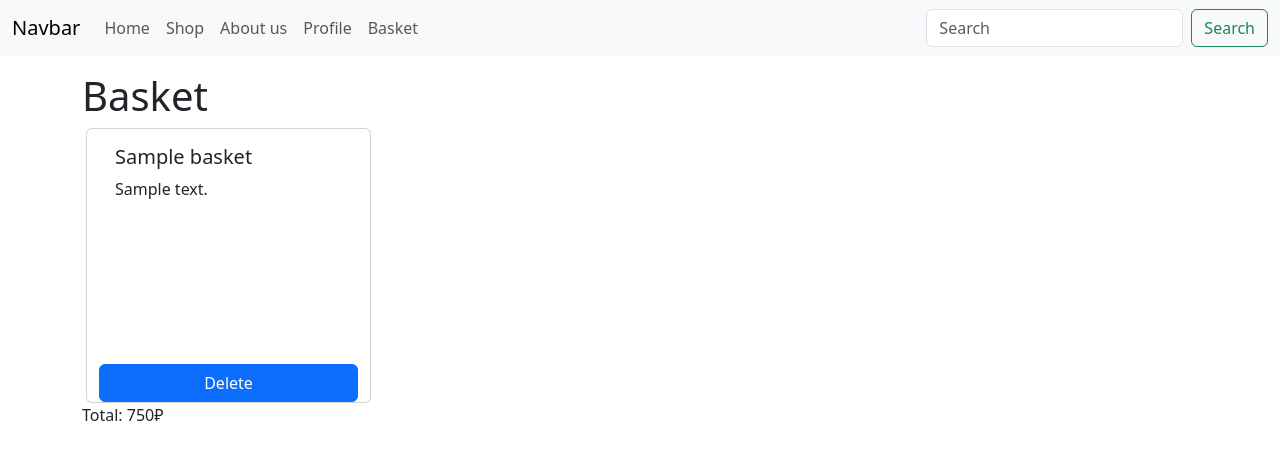
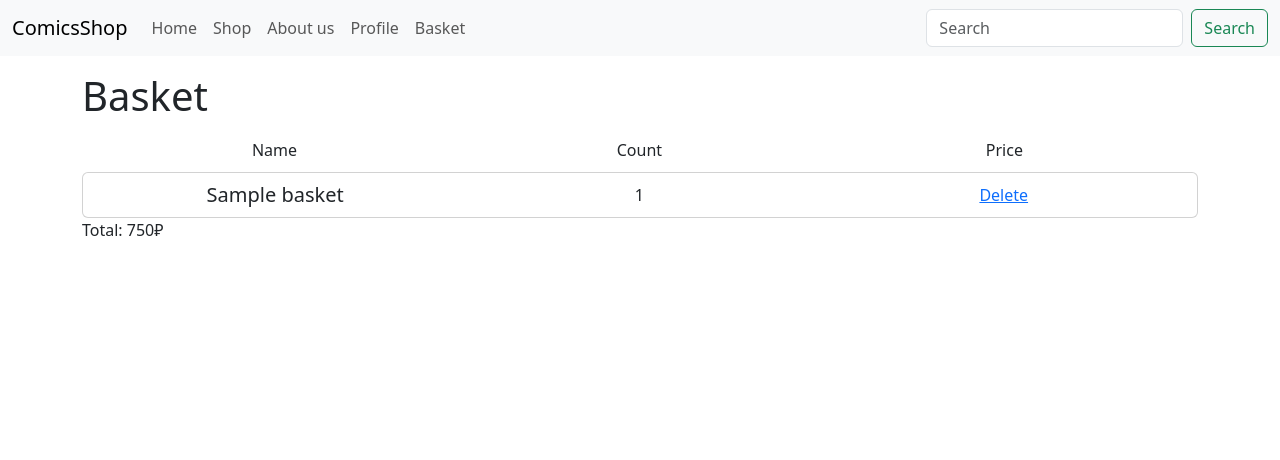
Before and after one commit to Veter-ok/online-shop-flask, a Flask app: page /basket in a window 1280 px wide. Shown: the top 460 px of the page. Run offline with Flask 3, Linux system fonts and the light colour scheme; a user stored in the database is signed in; tables that the repository leaves empty hold one stand-in row (values such as "Sample post").

Commit message:
Fix bugs

```diff
--- a/data/baskets.py
+++ b/data/baskets.py
@@ -11,6 +11,7 @@ class Basket(SqlAlchemyBase):
     id_product = sqlalchemy.Column(sqlalchemy.Integer)
     name = sqlalchemy.Column(sqlalchemy.String, nullable=True)
     description = sqlalchemy.Column(sqlalchemy.String, nullable=True)
+    count = sqlalchemy.Column(sqlalchemy.Integer)
     img = sqlalchemy.Column(sqlalchemy.String, nullable=True)
     id_user = sqlalchemy.Column(sqlalchemy.Integer, sqlalchemy.ForeignKey("users.id"), nullable=True)
     user = orm.relationship('User')
--- a/data/products.py
+++ b/data/products.py
@@ -12,5 +12,12 @@ products = [
         'description': '"Нелюди" - одна из самых продолжительных нестандартных серий Marvel. Речь идёт о расе генетически аномальных индивидов, изолированно живущих в островном королевстве Аттилан.',
         'img': 'images/2.jpg',
         'price': 750
+    },
+    {
+        'id': 2,
+        'name': 'Сорвиголова. Полное издание',
+        'description': '"В рамках своего рана, который определил характер персонажа, Брайан Майкл Бендис, используя бульварный стиль повествования с гибким и современным подходом, показал всё богатое разнообразие персонажей и психологических драм',
+        'img': 'images/3.jpg',
+        'price': 2030
     }
 ]
--- a/data/users.py
+++ b/data/users.py
@@ -6,7 +6,6 @@ from flask_login import UserMixin
 
 class User(SqlAlchemyBase, UserMixin):
     __tablename__ = 'users'
-
     id = sqlalchemy.Column(sqlalchemy.Integer,
                            primary_key=True, autoincrement=True)
     username = sqlalchemy.Column(sqlalchemy.String, nullable=True)
--- a/main.py
+++ b/main.py
@@ -40,11 +40,13 @@ def login():
 def singup():
     form = SingUpForm()
     if form.validate_on_submit():
-        password = generate_password_hash(form.password.data, 'sha256')
-        new_user = User(username=form.name.data, email=form.email.data, password=password)
-        db_sess.add(new_user)
-        db_sess.commit()
-        return redirect(url_for('login'))
+        user = db_sess.query(User).filter(User.email == form.email.data).first()
+        if user is None:
+            password = generate_password_hash(form.password.data, 'sha256')
+            new_user = User(username=form.name.data, email=form.email.data, password=password)
+            db_sess.add(new_user)
+            db_sess.commit()
+            return redirect(url_for('login'))
     return render_template("singup.html", current_user=current_user, form=form)
 
 @app.route('/profile/')
@@ -64,25 +66,31 @@ def logout():
 @login_required
 def basket():
     currnet_basket = db_sess.query(Basket).filter(Basket.id_user == current_user.id)
-    total = sum([products[item.id_product]['price'] for item in currnet_basket])
-    print(total)
+    total = sum([products[item.id_product]['price'] * item.count for item in currnet_basket])
     return render_template('basket.html', basket=currnet_basket, total=total)
 
 @app.route('/add_to_basket/<productID>')
 @login_required
 def add_to_basket(productID):
-    if db_sess.query(Basket).filter(Basket.id_product == productID and Basket.id_user == current_user.id).first() is None:
+    data = db_sess.query(Basket).filter(Basket.id_product == productID, Basket.id_user == current_user.id)
+    if data.first() is None:
         product = products[int(productID)]
-        new_product = Basket(id_product=int(productID), name=product['name'], description=product['description'], img=product['img'], id_user=current_user.id)
+        new_product = Basket(id_product=int(productID), name=product['name'], description=product['description'], count=1, img=product['img'], id_user=current_user.id)
         db_sess.add(new_product)
+        db_sess.commit()
+    else:
+        data.update({'count': data.first().count + 1})
         db_sess.commit()
     return redirect(url_for('basket'))
 
 @app.route('/delete_to_basket/<productID>')
 @login_required
 def delete_to_basket(productID):
-    #Basket.query.filter(Basket.id_product == productID and Basket.id_user == current_user.id).delete()
-    db_sess.query(Basket).filter(Basket.id_product == productID and Basket.id_user == current_user.id).delete()
+    data = db_sess.query(Basket).filter(Basket.id_product == productID and Basket.id_user == current_user.id)
+    if data.first().count > 1:
+        data.update({'count': data.first().count - 1})
+    elif data.first().count == 1:
+        data.delete()
     db_sess.commit()
     return redirect(url_for('basket'))
 
--- /dev/null
+++ b/static/css/basket.css
@@ -0,0 +1,43 @@
+.cards {
+	display: grid;
+	grid-template-columns: 1fr;
+	grid-row: auto;
+	gap: 20px;
+}
+
+.cards-header {
+	display: grid;
+	grid-template-columns: 33.3% 33.3% 33.3%;
+	padding: 10px;
+}
+
+.cards-header-item {
+	display: block;
+	margin: auto;
+	text-align: center;
+}
+
+.card {
+	display: grid;
+	grid-template-columns: 33.3% 33.3% 33.3%;
+	padding: 10px;
+}
+
+.card-title {
+	display: block;
+	margin: auto;
+	text-align: center;
+	font-size: 20px;
+}
+
+.count {
+	display: block;
+	margin: auto;
+	text-align: center;
+}
+
+a {
+	display: block;
+	margin: auto;
+	text-align: center;
+}
--- a/templates/base.html
+++ b/templates/base.html
@@ -3,13 +3,14 @@
   <head>
     <meta charset="utf-8">
     <meta name="viewport" content="width=device-width, initial-scale=1">
-    <title>Bootstrap demo</title>
+    <title>Comics Shop</title>
     <link href="https://cdn.jsdelivr.net/npm/bootstrap@5.3.0-alpha3/dist/css/bootstrap.min.css" rel="stylesheet" integrity="sha384-KK94CHFLLe+nY2dmCWGMq91rCGa5gtU4mk92HdvYe+M/SXH301p5ILy+dN9+nJOZ" crossorigin="anonymous">
+	{% block links %} {% endblock %}
   </head>
   <body>
     <nav class="navbar navbar-expand-lg bg-body-tertiary">
 		<div class="container-fluid">
-		  <a class="navbar-brand" href="#">Navbar</a>
+		  <a class="navbar-brand" href="#">ComicsShop</a>
 		  <button class="navbar-toggler" type="button" data-bs-toggle="collapse" data-bs-target="#navbarSupportedContent" aria-controls="navbarSupportedContent" aria-expanded="false" aria-label="Toggle navigation">
 			<span class="navbar-toggler-icon"></span>
 		  </button>
@@ -36,7 +37,6 @@
 					<a class="nav-link" href="{{ url_for('login') }}">Log in</a>
 				</li>
 			  {% endif %}
-			  {% block links %} {% endblock %}
 			</ul>
 			<form class="d-flex" role="search">
 			  <input class="form-control me-2" type="search" placeholder="Search" aria-label="Search">
--- a/templates/basket.html
+++ b/templates/basket.html
@@ -1,18 +1,26 @@
 {% extends 'base.html' %}
+
+{% block links %}
+<link href="../static/css/basket.css" rel="stylesheet">
+{% endblock %}
 
 {% block body %}
 <p class="h1">Basket</p>
-<div class="row">
+<div class="cards-header">
+	<div class="cards-header-item">Name</div>
+	<div class="cards-header-item">Count</div>
+	<div class="cards-header-item">Price</div>
+</div>
+<div class="cards">
 	{% for product in basket %}
-	<div class="card w-25 mx-3">
+	<div class="card">
 		<!-- <img src="{{ url_for('static', filename=product.img) }}" class="card-img-top" alt="..."> -->
-		<div class="card-body">
-			<h5 class="card-title">{{ product.name }}</h5>
-			<p class="card-text" style="height: 9.2em; overflow: hidden;">{{product.description}}</p>
-		</div>
-		<a href="{{ url_for('delete_to_basket', productID=product.id_product) }}" class="btn btn-primary mt-4">Delete</a>
+		<h5 class="card-title">{{ product.name }}</h5>
+		<p class="count">{{ product.count }}</p>
+		<!-- <p class="card-text" style="height: 9.2em; overflow: hidden;">{{product.description}}</p> -->
+		<a href="{{ url_for('delete_to_basket', productID=product.id_product) }}" class="">Delete</a>
 	</div>
 	{% endfor %}
-	<div>Total: {{total}}₽</div>
 </div>
+<div>Total: {{total}}₽</div>
 {% endblock %}
```
Also changed, not shown: requirements.txt (added, +16 -0 lines), static/images/3.jpg (added).
